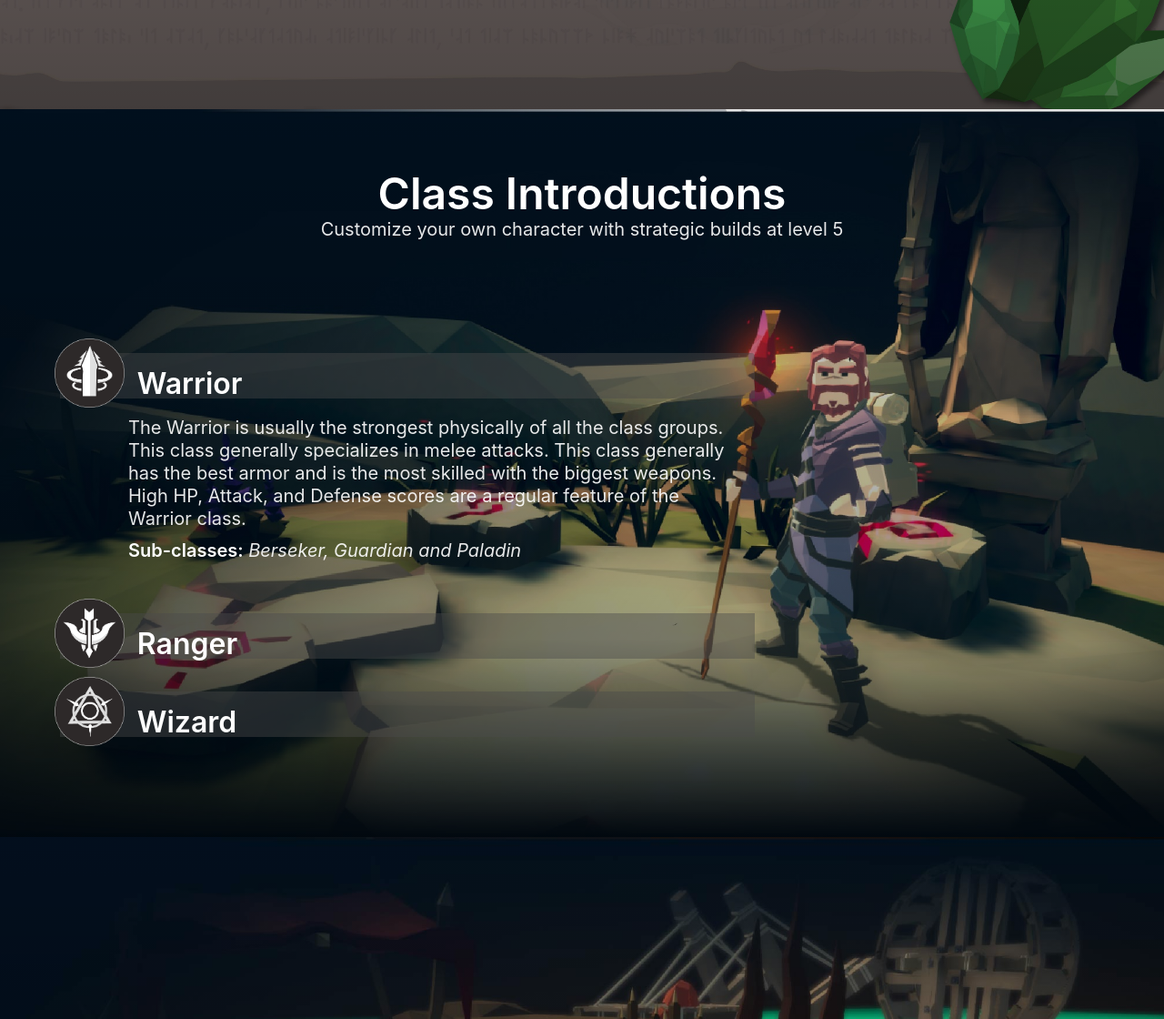
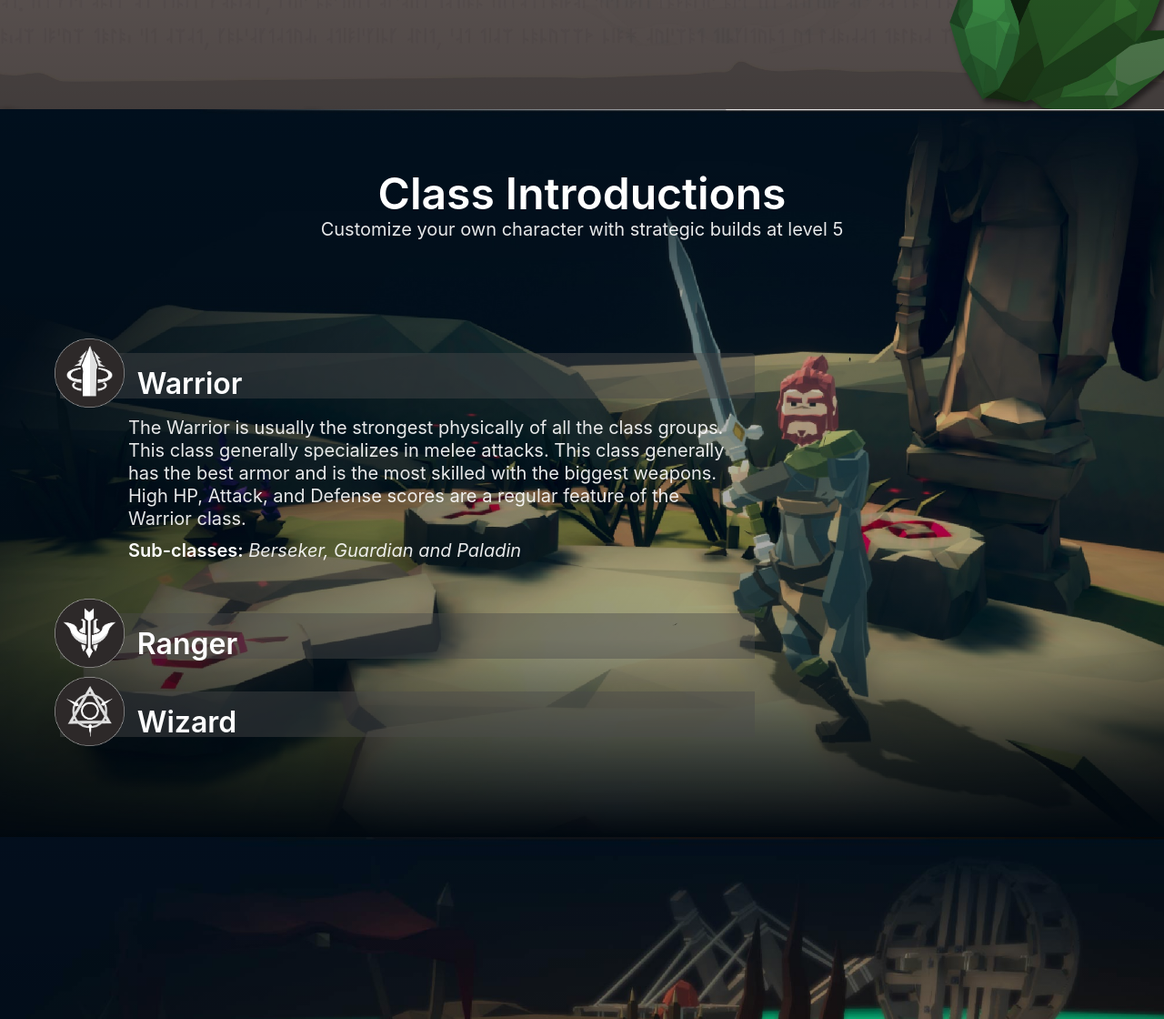
Before and after one commit to robelias/nobodyskingdom.github.io, a plain HTML site: page index.html in a window 1280 px wide. Shown: the part 1480-2600 px from the top of the page at 91% size. Drawn offline with Linux system fonts and the light colour scheme.

Commit message:
Update index.html

```diff
--- a/index.html
+++ b/index.html
@@ -150,7 +150,7 @@
   </section>
 
   <section class="hero container is-dark is-fullheight" id="class" data-role-background="warrior"
-    style="background: linear-gradient( rgba(0, 0, 0, 0.1), rgba(0, 0, 0, 0.5) ), url(images/wizard-bg.jpg) no-repeat center fixed; max-width: 100%; max-height: 100%; background-size: cover;">
+    style="background: linear-gradient( rgba(0, 0, 0, 0.1), rgba(0, 0, 0, 0.5) ), url(images/warrior-bg.jpg) no-repeat center fixed; max-width: 100%; max-height: 100%; background-size: cover;">
     <div class="hero-head section" style="margin-top: 18px;">
       <div class="container has-text-centered">
         <div>
```
